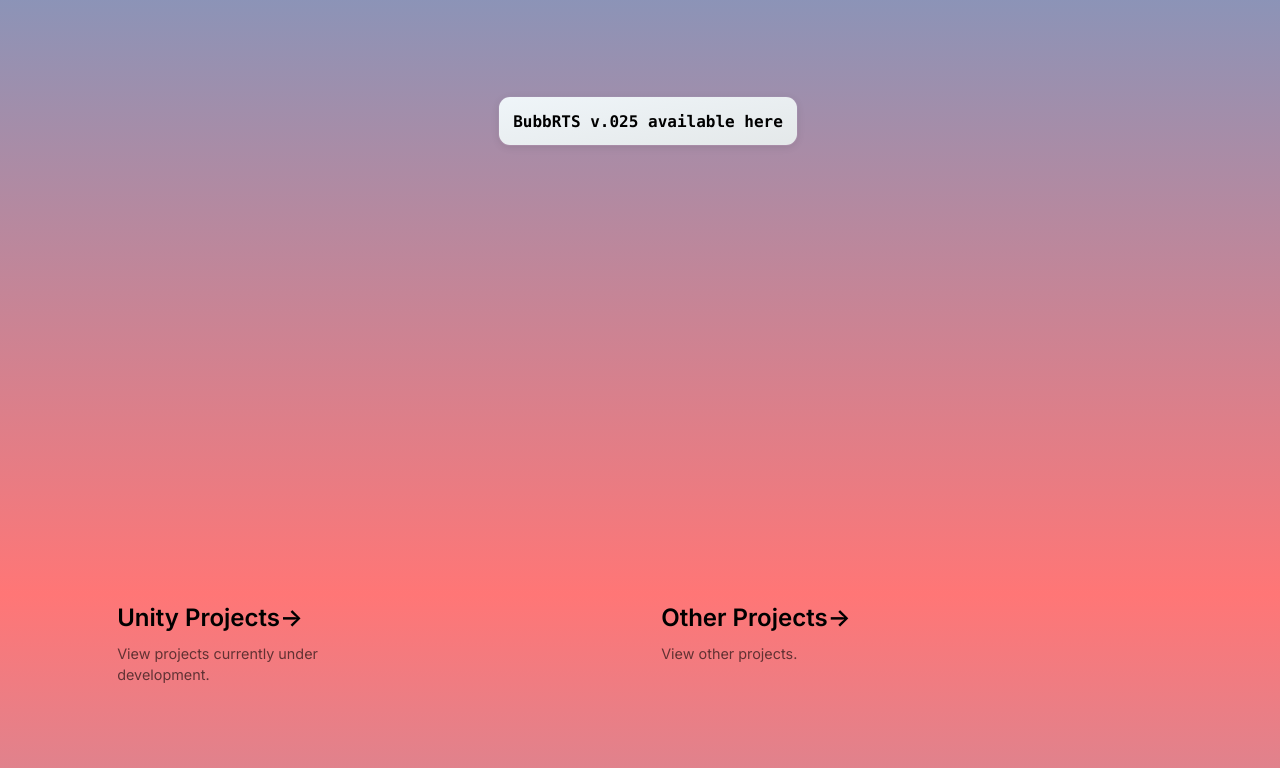
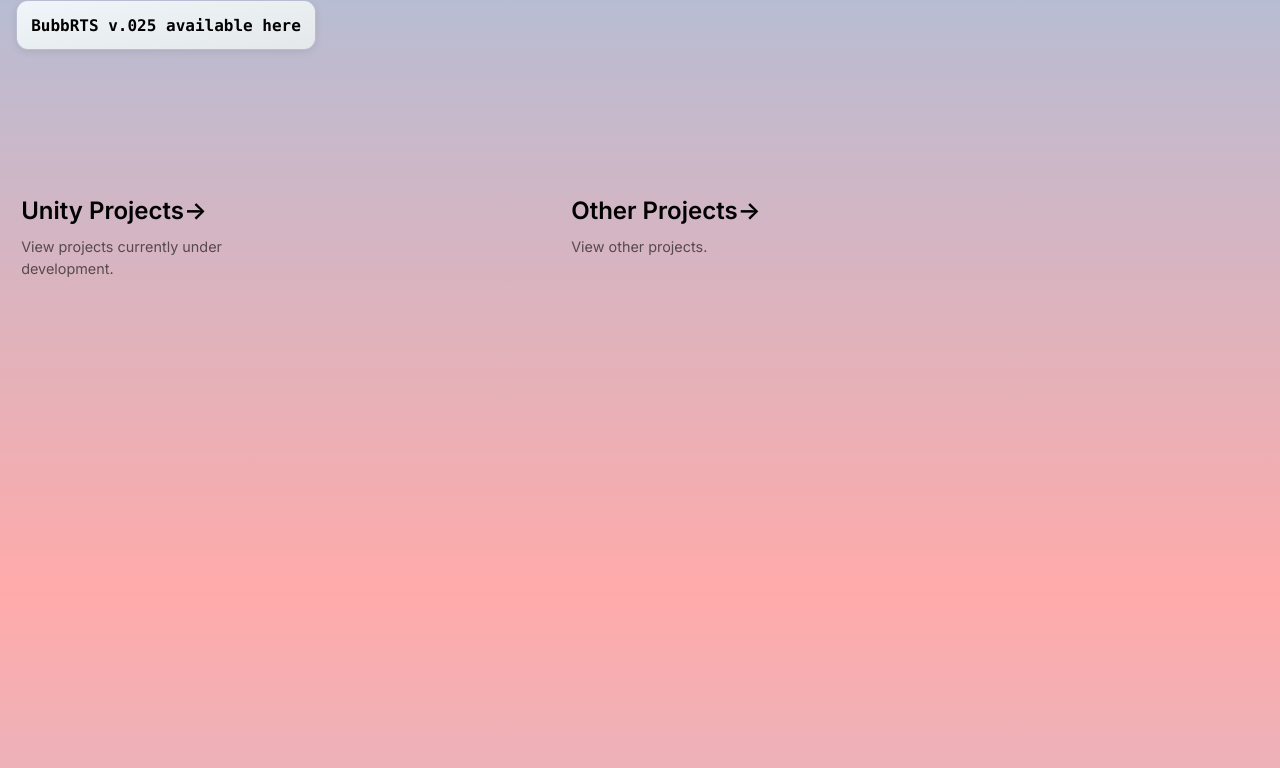
Before and after one commit to tribubb/tribubb.github.io, a Next.js app: page / in a window 1280 px wide. Shown: the top 768 px of the page. Built offline with nearby package versions, Linux system fonts and the light colour scheme.

Commit message:
animated colour component

```diff
--- a/src/pages/index.tsx
+++ b/src/pages/index.tsx
@@ -15,10 +15,9 @@ export default function Home() {
         <link rel="icon" href="/favicon.ico" />
       </Head>
       <main className={styles.main}>
+        <div className={styles.animatedMain}>
            <div className={styles.spin}>
-          <a
-            href="BubbRTS/bubbRTSLanding"
-          >
+                      <a href="BubbRTS/bubbRTSLanding">
                           <code className={styles.code}>BubbRTS v.025 available here</code>
                       </a>
                   </div>
@@ -51,6 +50,7 @@ export default function Home() {
                           </p>
                       </a>
                   </div>
+        </div>
       </main>
     </>
   )
```
Lines whose indentation alone changed are shown as unchanged.
